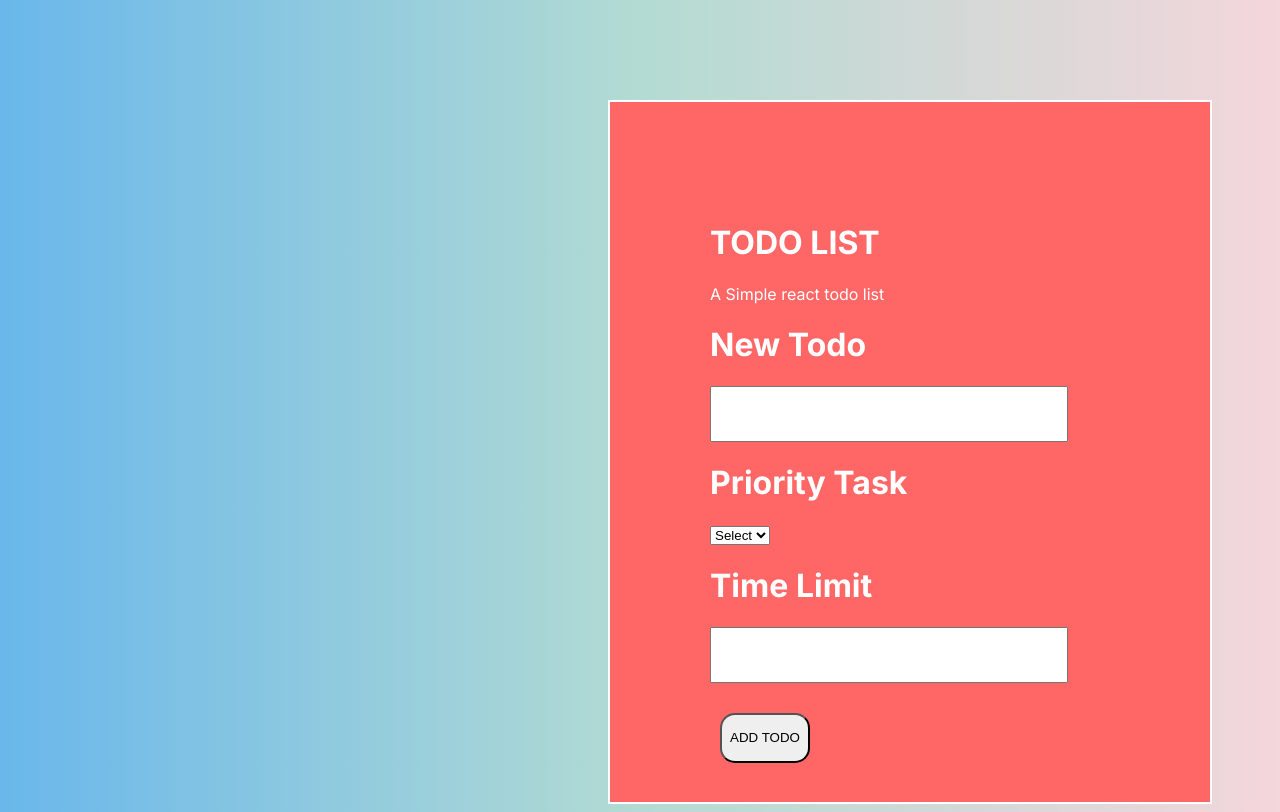
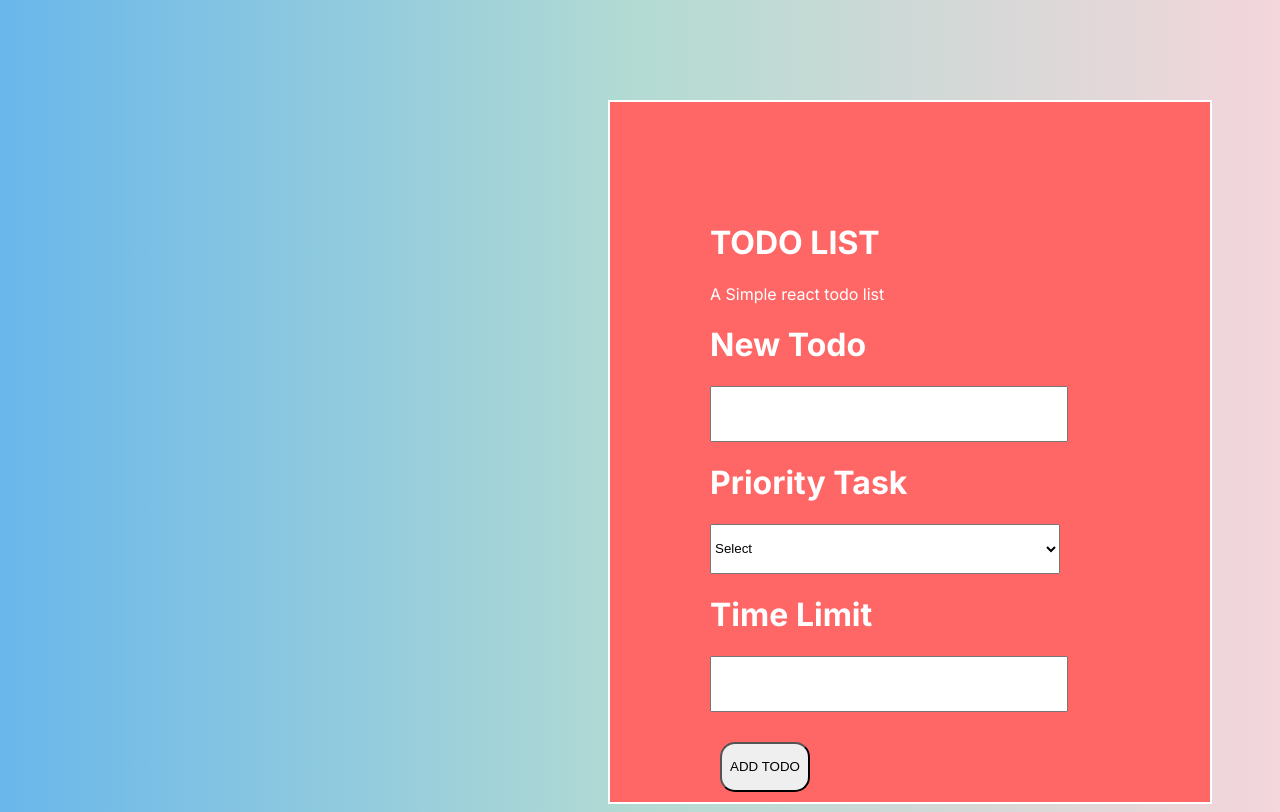
Before and after one commit to alimausmani/todo_list_react, a Next.js app: page / in a window 1280 px wide. Built offline with nearby package versions, Linux system fonts and the light colour scheme.

Commit message:
some changes in drop-down selecter

```diff
--- a/app/globals.css
+++ b/app/globals.css
@@ -28,8 +28,8 @@ body{
     color:white;
 }
 .select{
-    margin-left:50px;
-    color:white;
+    height:50px;
+    width:350px;
 }
 .Time{
      height:50px;
--- a/app/toodo_form.js
+++ b/app/toodo_form.js
@@ -9,8 +9,8 @@ const Toodo_form =()=>{
           </label>
           <div>
           <h1 className="selecter">Priority Task</h1>
-           <select name="select">
-                 <option value="Select">Select</option>
+           <select className="select">
+                <option value="Select">Select</option>
                 <option value="1">1</option>
                 <option value="2">2</option>
                 <option value="3">3</option>
```
